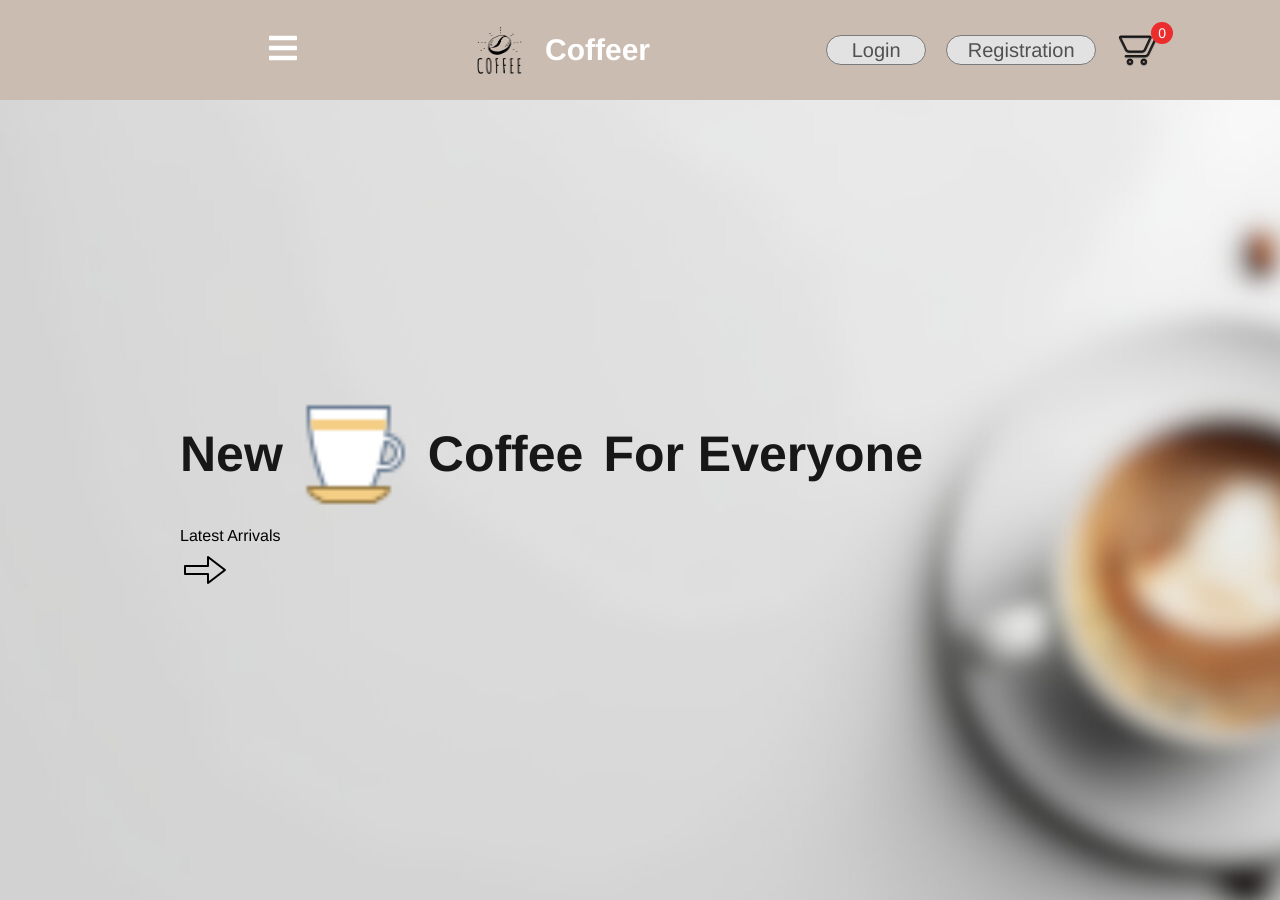
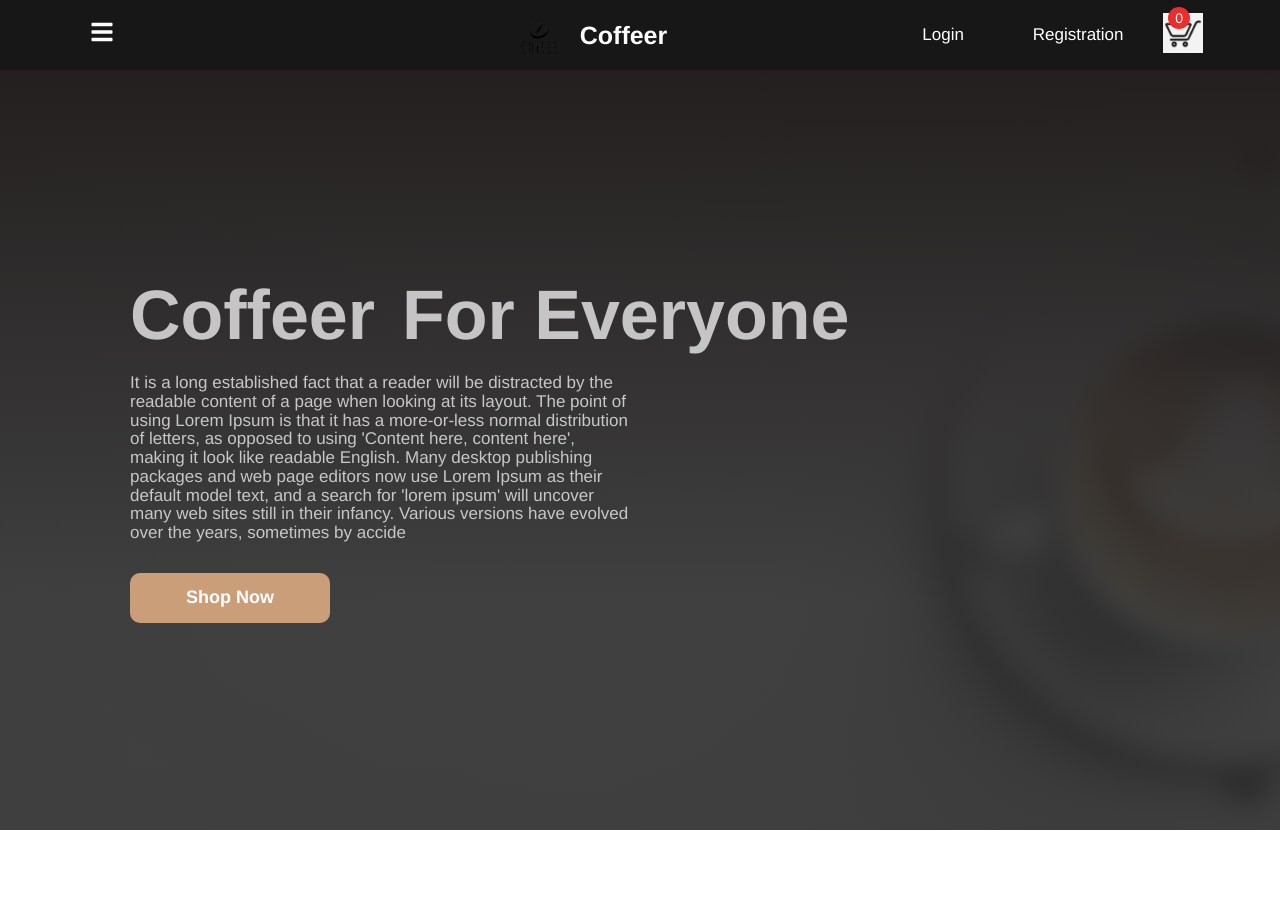
Before and after one commit to po133na/tech-store, a React (Create React App) app: page / in a window 1280 px wide. After the commit the page ends 830 px from the top, so only its background shows below. Built offline with nearby package versions, Linux system fonts and the light colour scheme.

Commit message:
fixed design

```diff
--- a/src/Components/Hero/Hero.css
+++ b/src/Components/Hero/Hero.css
@@ -1,48 +1,60 @@
 .hero{
-    height: 100vh;
-    background: linear-gradient(180deg, #e6b6a3, #fcebd5f2 60%);
+    height: 95vh;
+    background: linear-gradient(180deg, #231f1f, rgba(47, 47, 47, 0.9) 70%);
     display: flex;
-    background-image: url('../Assets/back-cof.png');
 }
 
-.hero-left{
+.hero-left {
     flex: 1;
     display: flex;
     flex-direction: column;
     justify-content: center;
     gap: 20px;
-    padding-left: 180px;
+    padding-left: 110px;
     line-height: 1.1;
 }
 
-
-.hero-left p{
-    color: #171717;
-    font-size: 50px;
-    font-weight: 600;
+.hero-left h1 {
+    color: #c5c5c5;
+    font-size: 70px;
+    padding-left: 20px;
 }
 
-.hero-coffee-icon{
-    display: flex;
-    align-items: center;
-    gap: 20px;
+.hero-left p {
+    color: #c7c7c7;
+    font-size: 17px;
+    font-weight: 50;
+    padding-right: 650px;
+    padding-left: 20px;
 }
 
-.hero-coffee-icon img{
-    width: 105px;
+.hero-coffee-icon {
+    display: flex;
+    gap: 7px;
 }
 
-.hero-latest-button{
+.hero-coffee-icon img {
+    width: 10px;
+}
+
+.hero-latest-button {
     display: flex;
     justify-content: center;
     align-items: center;
     gap: 15px;
-    width: 310px;
-    height: 70px;
-    border-radius: 75px;
+    margin-left: 20px;
+    width: 200px;
+    height: 50px;
+    border-radius: 10px;
     margin-top: 30px;
-    background-color: #ff4141;
+    background-color: #CA9E79;
+    border: #CA9E79;
     color: white;
-    font-size: 22px;
-    font-weight: 500;
+    font-size: 18px;
+    font-weight: 600;
+    cursor: pointer;
 }
+
+.hero-latest-button:hover {
+    background: #9d7e5f;
+}
--- a/src/Components/Hero/Hero.jsx
+++ b/src/Components/Hero/Hero.jsx
@@ -1,7 +1,5 @@
 import React from 'react'
 import './Hero.css'
-import coffee_icon from '../Assets/coffee_icon.png'
-import arrow_icon from '../Assets/arrow_icon.png'
 
 const Hero = () => {
   return (
@@ -9,15 +7,24 @@ const Hero = () => {
         <div className="hero-left">
             <div>
                 <div className="hero-coffee-icon">
-                    <p>New</p>
-                    <img src={coffee_icon} alt=""/>
-                    <p>Coffee</p>
-                <p>For Everyone</p>
+                    <h1>Coffeer</h1>
+                <h1>For Everyone</h1>
                 </div>
             </div>
             <div className="hero-latest-btn">
-                <div>Latest Arrivals</div>
-                <img src={arrow_icon} alt=""/>
+                <div>
+                    <p>
+                        It is a long established fact that a reader will be distracted by the readable content of a
+                        page when looking at its layout. The point of using Lorem Ipsum is that it has a more-or-less
+                        normal distribution of letters, as opposed to using 'Content here, content here', making it look
+                        like readable English. Many desktop publishing packages and web page editors now use Lorem Ipsum
+                        as their default model text, and a search for 'lorem ipsum' will uncover many web sites still in
+                        their infancy. Various versions have evolved over the years, sometimes by accide
+                    </p>
+                </div>
+                <div>
+                    <button className="hero-latest-button">Shop Now</button>
+                </div>
             </div>
         </div>
         <div className="hero-right">
--- a/src/Components/Login/Login.css
+++ b/src/Components/Login/Login.css
@@ -3,26 +3,28 @@
     flex-direction: column;
     align-items: center;
     justify-content: center;
-    height: 100vh;
-    background-color: #f5e8c7;
+    height: 95vh;
+    background: linear-gradient(180deg, #231f1f, rgba(47, 47, 47, 0.9) 70%);
 }
 
 h2 {
     margin-bottom: 20px;
     text-align: center;
+    color: white;
 }
 
 .login-form {
-    background-color: #ffffff;
+    background-color: #171717;
     padding: 50px;
     border-radius: 12px;
     box-shadow: 0 0 20px rgba(0, 0, 0, 0.15);
     width: 500px;
-    border: 1px solid #d3b28f;
+    border: 1px solid #2c2a29;
 }
 
 .input-container {
     margin-bottom: 30px;
+    color: white;
 }
 
 .input {
@@ -38,7 +40,7 @@ h2 {
 .button {
     width: 100%;
     padding: 18px;
-    background-color: #6f4e37;
+    background-color: #CA9E79;
     color: #fff;
     border: none;
     border-radius: 8px;
@@ -48,18 +50,18 @@ h2 {
 }
 
 .button:hover {
-    background-color: #5a3d2b;
+    background-color: #9d7e5f;
 }
 
 .register-container {
     margin-top: 30px;
     text-align: center;
     font-family: 'Cursive', sans-serif;
-    color: #6f4e37;
+    color: #c0bfb8;
 }
 
 .link {
-    color: #007bff;
+    color: #5d9dd5;
     cursor: pointer;
     text-decoration: underline;
 }
--- a/src/Components/Navbar/Navbar.css
+++ b/src/Components/Navbar/Navbar.css
@@ -3,41 +3,43 @@
     justify-content: space-around;
     box-shadow: 0 1px 3px -2px black;
     width: 100%;
-    background-color: #cbbcb1;
+    height: 70px;
+    background-color: #171717;
 }
 
 .nav-logo{
-    display: flex;
+    display: inline-flex;
     align-items: center;
     justify-content: center;
     gap: 20px;
+    margin-left: 250px;
     width: 100px;
-    height: 100px;
+    height: 70px;
 }
 
 .nav-logo img{
-    width: 50px;
-    height: 50px;
+    width: 40px;
+    height: 40px;
 }
 
 
 .nav-logo h1{
     color: #323232;
-    font-size: 30px;
+    font-size: 25px;
     font-weight: 600;
+    text-align: center;
 }
 
 .nav-menu{
     display:flex;
-    align-items: center;
     list-style: none;
     gap: 50px;
-    color: #3e3d3d;
+    color: #343434;
     font-size: 20px;
     font-weight: 500;
 }
 
-.nav-menu li{
+.nav-menu li {
     display:flex;
     flex-direction: column;
     align-items: center;
@@ -46,41 +48,43 @@
     cursor: pointer;
 }
 
-.nav-menu hr{
+.nav-menu hr {
     border:none;
     width: 80%;
-    height: 3px;
+    height: 1px;
     border-radius: 10px;
     background: rgb(236, 236, 85);
 }
 
-.nav-login-cart{
+.nav-login-cart {
     display: flex;
     align-items: center;
-    gap: 20px;
+    gap: 10px;
+    margin-left: 70px;
 }
 
-.nav-login-cart img{
-    width: 50px;
-    height: 50px;
-    margin-right: 20px;
+.nav-login-cart img {
+    width: 40px;
+    height: 40px;
+    margin-right: 10px;
+    background: #f3f3f3;
 }
 
 .nav-login-cart button{
     width: 157px;
-    height: 58px;
+    height: 60px;
     outline: none;
-    border: 1px solid #7a7a7a;
-    border-radius: 75px;
-    color: #515151;
-    font-size: 20px;
-    font-weight: 500;
-    background: rgb(227, 226, 226);
+    border: rgb(227, 226, 226);
+    border-radius: 5px;
+    color: #ffffff;
+    font-size: 17px;
+    font-weight: 510;
+    background: none;
     cursor: pointer;
 }
 
 .nav-login-cart button:active{
-    background: #f3f3f3;
+    background: #362b2b;
 }
 
 .nav-cart-count{
@@ -97,23 +101,23 @@
     background: rgb(236, 45, 45);
 }
 
-.menu-bars{
-    margin-left: 10rem;
-    margin-top: 2rem;
-    font-size: 2rem;
+.menu-bars {
+    margin-left: 0;
+    margin-top: 20px;
+    font-size: 1.5rem;
     background: none;
 }
 
 .menu-bars-close{
     margin-left: 10rem;
-    font-size: 2rem;
+    font-size: 20px;
     background: none;
 }
 
 .nav-menu{
-    background-color: rgb(150, 140, 123);
-    width: 220px;
-    height: 100vh;
+    background-color: rgb(37, 35, 28);
+    width: 200px;
+    height: 100%;
     display: flex;
     justify-content: center;
     position: fixed;
@@ -133,33 +137,34 @@
     align-items: center;
     padding: 8px 0px 8px 10px;
     list-style: none;
-    height: 100px;
+    height: 70px;
 }
 
 .nav-text a{
     text-decoration: none;
     color: #f5f5f5;
-    font-size: 18px;
+    font-size: 16px;
     width: 95%;
-    height: 100%;
+    height: 70%;
     display: flex;
     align-items: center;
-    padding: 0 16px;
+    padding: 0 10px;
     border-radius: 4px;
 }
 
 .nav-text a:hover{
-    background-color: #aba596;
+    background-color: rgba(89, 86, 86, 0.63);
 }
 
 .nav-menu-items{
     width:100%;
+    margin: 0;
 }
 
 .navbar-toggle{
-    /* background-color: #060b26; */
+     /*background-color: #060b26;*/
     width: 100%;
-    height: 80px;
+    height: 50px;
     display: flex;
     justify-content: start;
     align-items: center;
--- a/src/Components/Signup/Registration.css
+++ b/src/Components/Signup/Registration.css
@@ -3,8 +3,8 @@
     flex-direction: column;
     align-items: center;
     justify-content: center;
-    height: 100vh;
-    background-color: #f5e8c7;
+    height: 95vh;
+    background: linear-gradient(180deg, #231f1f, rgba(47, 47, 47, 0.9) 70%);
 }
 
 h2 {
@@ -13,7 +13,7 @@ h2 {
 }
 
 .registration-form {
-    background-color: #fff;
+    background-color: #171717;
     padding: 50px;
     border-radius: 8px;
     box-shadow: 0 0 10px rgba(0, 0, 0, 0.1);
@@ -36,7 +36,7 @@ h2 {
 .button {
     width: 100%;
     padding: 20px;
-    background-color: #6f4e37;
+    background-color:  #CA9E79;
     color: #fff;
     border: none;
     border-radius: 4px;
@@ -46,11 +46,11 @@ h2 {
 }
 
 .button:hover {
-    background-color: #5a3d2b;
+    background-color: #9d7e5f;
 }
 
 .link {
-    color: #007bff;
+    color: #77a4dc;
     cursor: pointer;
     text-decoration: underline;
 }
```
